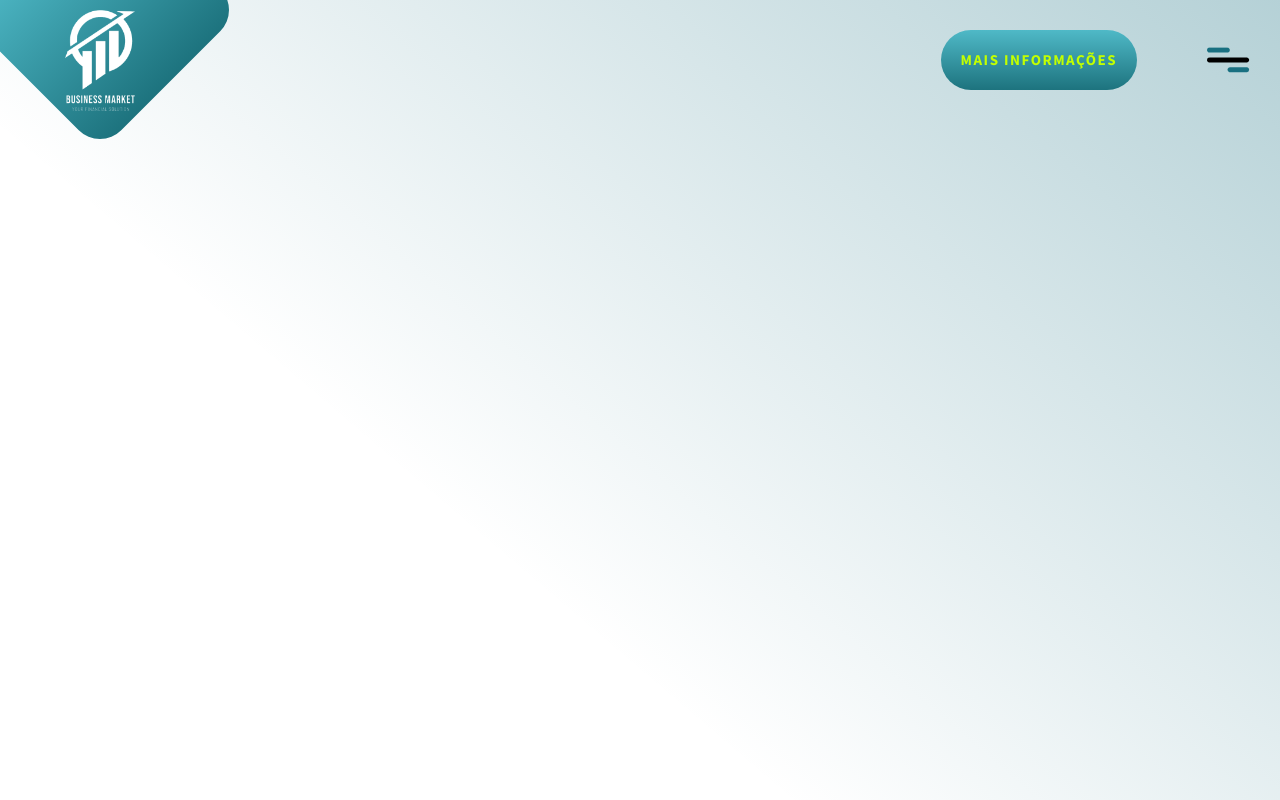
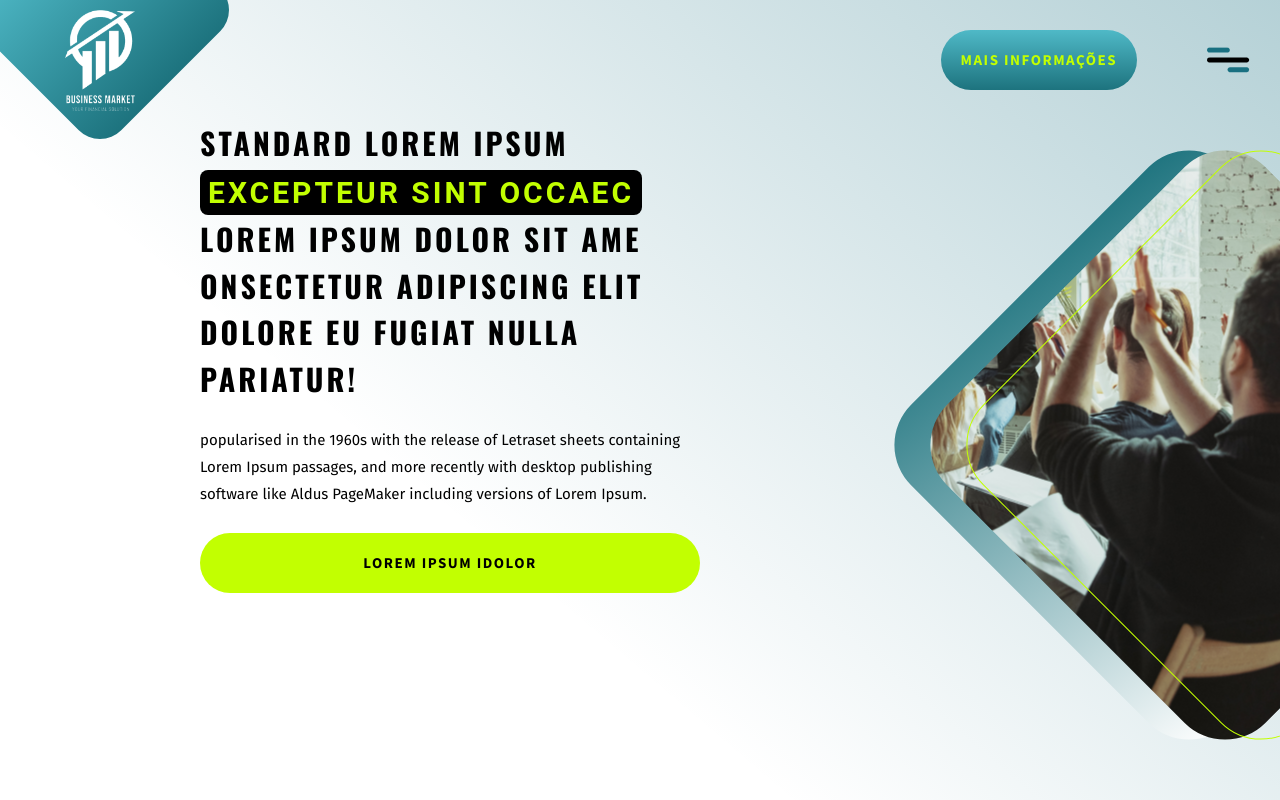
Before and after one commit to carlosemartins97/kbrtec, a React (Create React App) app: page / in a window 1280 px wide. Built offline with nearby package versions, Linux system fonts and the light colour scheme.

Commit message:
Finish header homepage

```diff
--- a/public/index.html
+++ b/public/index.html
@@ -10,9 +10,17 @@
       content="Web site created using create-react-app"
     />
 
+    <!-- Fonte Source Sans -->
     <link rel="preconnect" href="https://fonts.gstatic.com">
-  <link href="https://fonts.googleapis.com/css2?family=Source+Sans+Pro:wght@400;700&display=swap" rel="stylesheet">
+    <link href="https://fonts.googleapis.com/css2?family=Source+Sans+Pro:wght@400;700&display=swap" rel="stylesheet">
 
+    <!-- Fonte Oswald -->
+    <link rel="preconnect" href="https://fonts.gstatic.com">
+    <link href="https://fonts.googleapis.com/css2?family=Oswald:wght@400;700&display=swap" rel="stylesheet">
+
+    <!-- Fonte Fira Sans -->
+    <link rel="preconnect" href="https://fonts.gstatic.com">
+    <link href="https://fonts.googleapis.com/css2?family=Fira+Sans:wght@400;700&family=Source+Sans+Pro:wght@400;700&display=swap" rel="stylesheet">
 
     <title>React App</title>
   </head>
--- a/src/core/components/Rectangle/styles.js
+++ b/src/core/components/Rectangle/styles.js
@@ -4,7 +4,7 @@ export const Container = styled.div`
     width: 100px;
     height: 100px;
 
-    background: blue;
+    background: ${props => props.theme.colors.secondary};
 
     transform: rotate(-45deg);
 
--- a/src/pages/Home/components/Header/index.jsx
+++ b/src/pages/Home/components/Header/index.jsx
@@ -5,10 +5,15 @@ import Rectangle from '../../../../core/components/Rectangle';
 import Logo from '../../../../core/assets/logo1.png'
 import imgInfo from '../../../../core/assets/moreinfo.png'
 
+
 import {
     Container,
     MoreInfo,
     NavHeader,
+    ContentHeader,
+    ContentText,
+    ContentImage,
+    RectangleImage,
 } from './styles';
 import Button from '../../../../core/components/Button';
 
@@ -17,7 +22,7 @@ const Header = () => {
     return (
         <Container>
             <NavHeader>
-                <Rectangle primary>
+                <Rectangle >
                     <a href="#"><img src={Logo} alt="Logo da empresa"/></a>
                 </Rectangle>
 
@@ -29,6 +34,37 @@ const Header = () => {
                     <img src={imgInfo} alt=""/>
                 </MoreInfo>
             </NavHeader>
+            <ContentHeader>
+                <ContentText>
+                    <h1>
+                        standard Lorem Ipsum <br/>
+                        <span>Excepteur sint occaec</span> <br/>
+                        Lorem ipsum dolor sit ame <br/>
+                        onsectetur adipiscing elit <br/>
+                        dolore eu fugiat nulla pariatur!
+                    </h1>
+
+                    <p>
+                    popularised in the 1960s with the release of Letraset sheets containing <br/>
+                    Lorem Ipsum passages, and more recently with desktop publishing <br/>
+                    software like Aldus PageMaker including versions of Lorem Ipsum.
+
+                    </p>
+
+                    <Button href="#">
+                        Lorem ipsum idolor
+                    </Button>
+                </ContentText>
+
+                <ContentImage>
+
+                    <Rectangle />
+                    <RectangleImage/>
+                    <Rectangle />
+
+                </ContentImage>
+
+            </ContentHeader>
         </Container>
 
     )
--- a/src/pages/Home/components/Header/styles.js
+++ b/src/pages/Home/components/Header/styles.js
@@ -1,4 +1,6 @@
 import styled from 'styled-components';
+
+import headerImg from '../../../../core/assets/headerimg.png'
 
 export const Container = styled.div`
     background: linear-gradient(
@@ -39,12 +41,10 @@ export const NavHeader = styled.div`
         align-items: center;
         justify-content: center;
 
-
         > a {
             transform: rotate(45deg);
             display: flex;
             flex: 1;
-
 
             > img {
                 position: absolute;
@@ -69,9 +69,142 @@ export const MoreInfo = styled.div`
     > :first-child {
         color: ${props => props.theme.colors.secondary};
 
+        &:hover {
+            transition: opacity 0.4s;
+            opacity: .7;
+        }
     }
 
     >img {
         margin-left: 70px;
     }
 `;
+
+export const ContentHeader = styled.div`
+    width: 100%;
+    height: 100vh;
+
+    display: flex;
+
+
+
+
+`;
+
+export const ContentText = styled.div`
+    width: 50%;
+    margin: 0 200px;
+
+
+    >h1 {
+        font-family: 'Oswald';
+        font-size: 30px;
+        line-height: 155.5%;
+        /* or 47px */
+
+        letter-spacing: 0.1em;
+        text-transform: uppercase;
+
+        > span {
+            background-color: ${props => props.theme.colors.black};
+            color: ${props => props.theme.colors.secondary};
+            border-radius: 8px;
+            padding: 5px 8px;
+        }
+    }
+
+    > p {
+        font-family: 'Fira Sans';
+        font-style: normal;
+        font-weight: normal;
+        font-size: 15px;
+        line-height: 180%;
+        margin: 25px 0;
+    }
+
+    //Botão
+    > a {
+        width: 500px;
+        display: flex;
+        justify-content: center;
+        align-items: center;
+
+        background: ${props => props.theme.colors.secondary};
+
+        height: 60px;
+
+        &:hover {
+            transition: opacity 0.3s;
+            opacity: .5;
+        }
+
+    }
+`;
+
+export const ContentImage = styled.div`
+    height: 100%;
+    width: 100%;
+
+    margin-top: 100px;
+    margin-left: 100px;
+
+    position: relative;
+
+    > :first-child {
+        border: ${props => props.theme.colors.secondary} 1px solid;
+        background: unset;
+
+        position: absolute;
+        z-index: 2;
+        top: 0%;
+        left: 8%;
+
+        width: 450px;
+        height: 450px;
+
+        border-radius: 57px;
+    }
+    > :last-child {
+        background: linear-gradient(190deg,
+            ${props => props.theme.colors.gradient.primary},
+            ${props => props.theme.colors.white}
+        );
+
+        position: absolute;
+        z-index: 0;
+        top: 0%;
+        left: -8%;
+
+        width: 450px;
+        height: 450px;
+
+        border-radius: 57px;
+    }
+`;
+
+export const RectangleImage = styled.div`
+    transform: rotate(45deg);
+
+    z-index: 1;
+
+
+    position: relative;
+
+    width: 450px;
+    height: 450px;
+
+    border-radius: 57px;
+    overflow: hidden;
+
+    &::before {
+        content: "";
+        position: absolute;
+        width: 1000px;
+        height: 1000px;
+        top: -60%;
+        left: -8%;
+        z-index: 1;
+        background: url(${headerImg}) 0 0 repeat;
+        transform: rotate(-45deg);
+    }
+`;
```
Also changed, not shown: src/core/assets/headerimg.png (added), src/pages/Home/components/About/index.jsx (added), src/pages/Home/components/About/styles.js (added).
